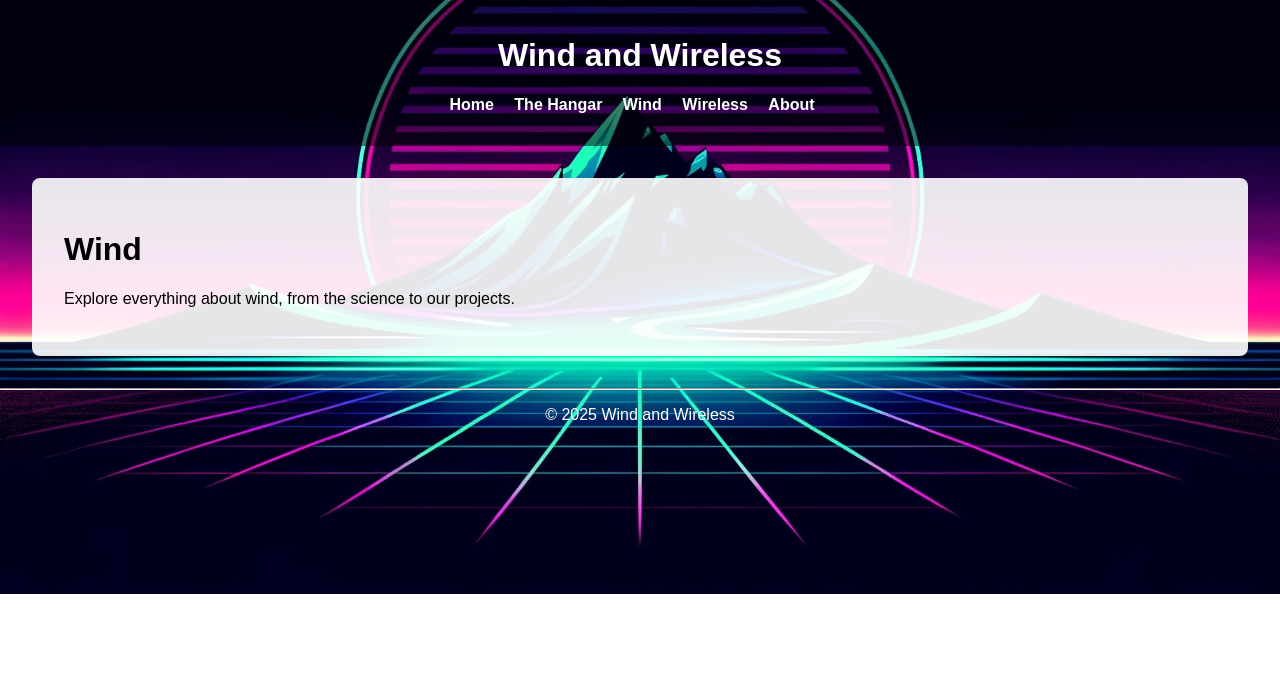
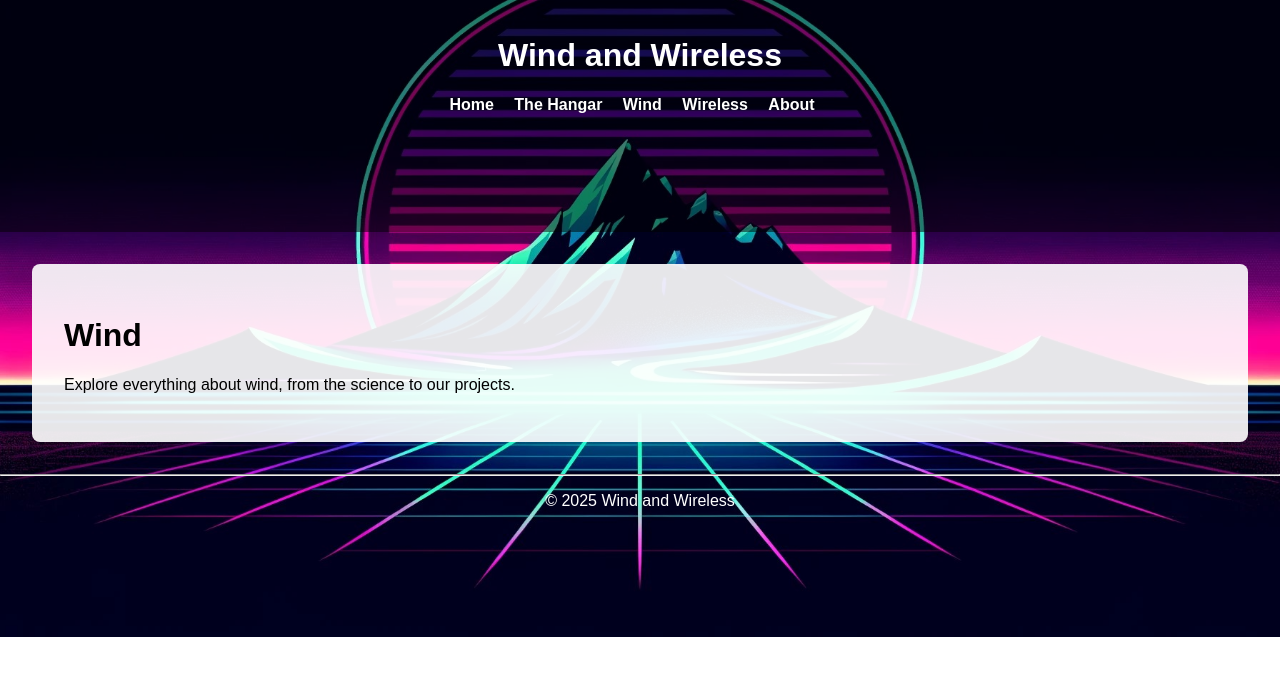
Before and after one commit to 00X30/WindWireless, a Jekyll site: the page built from wind.md, in a window 1280 px wide. Shown: the top 676 px of the page. Built offline with Jekyll 4.4.1, drawn with Linux system fonts in a browser that asks for light colours.

Commit message:
Update style.css

```diff
--- a/assets/css/style.css
+++ b/assets/css/style.css
@@ -14,6 +14,8 @@ body {
   padding: 1rem;
   background-color: rgba(0, 0, 0, 0.5); /* optional: dark overlay for readability */
   color: white;
+  position: relative;
+  min-height: 200px; /* or whatever you prefer */
 }
 
 /* Banner image on homepage */
```
